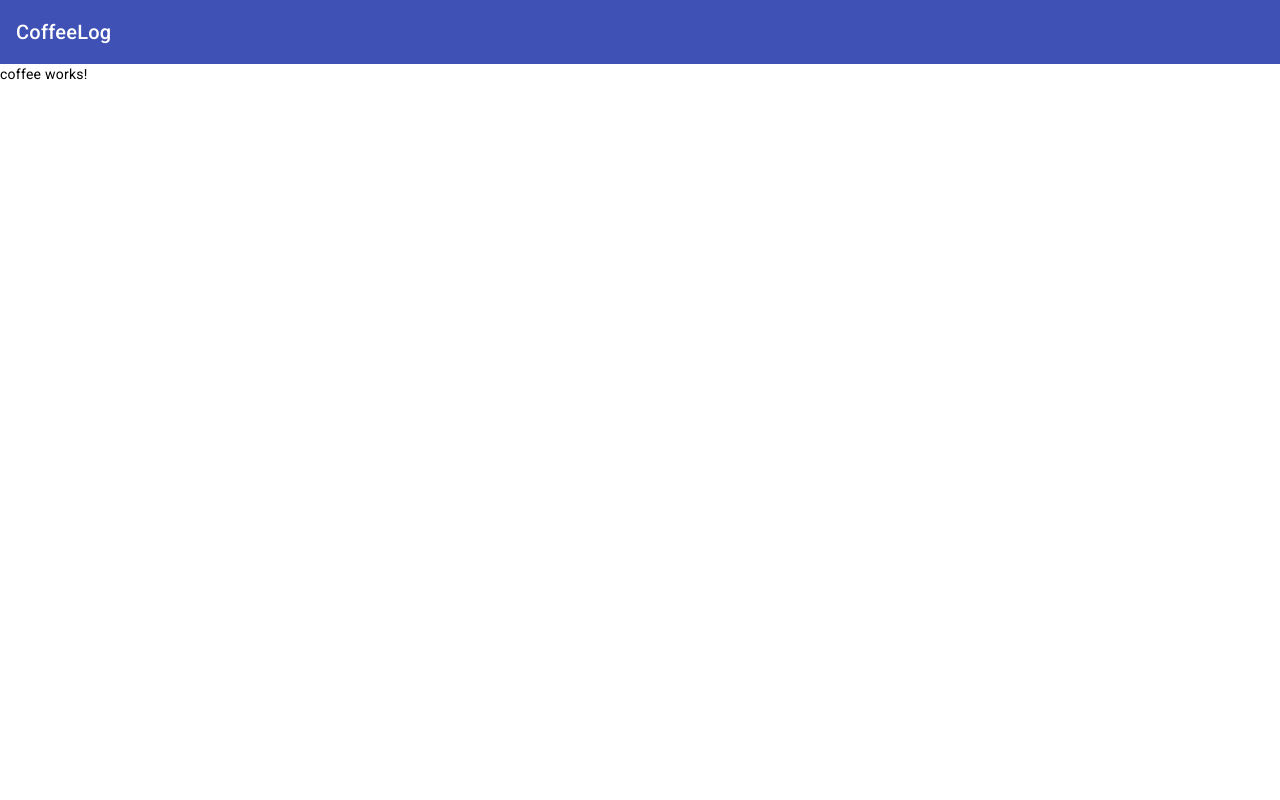
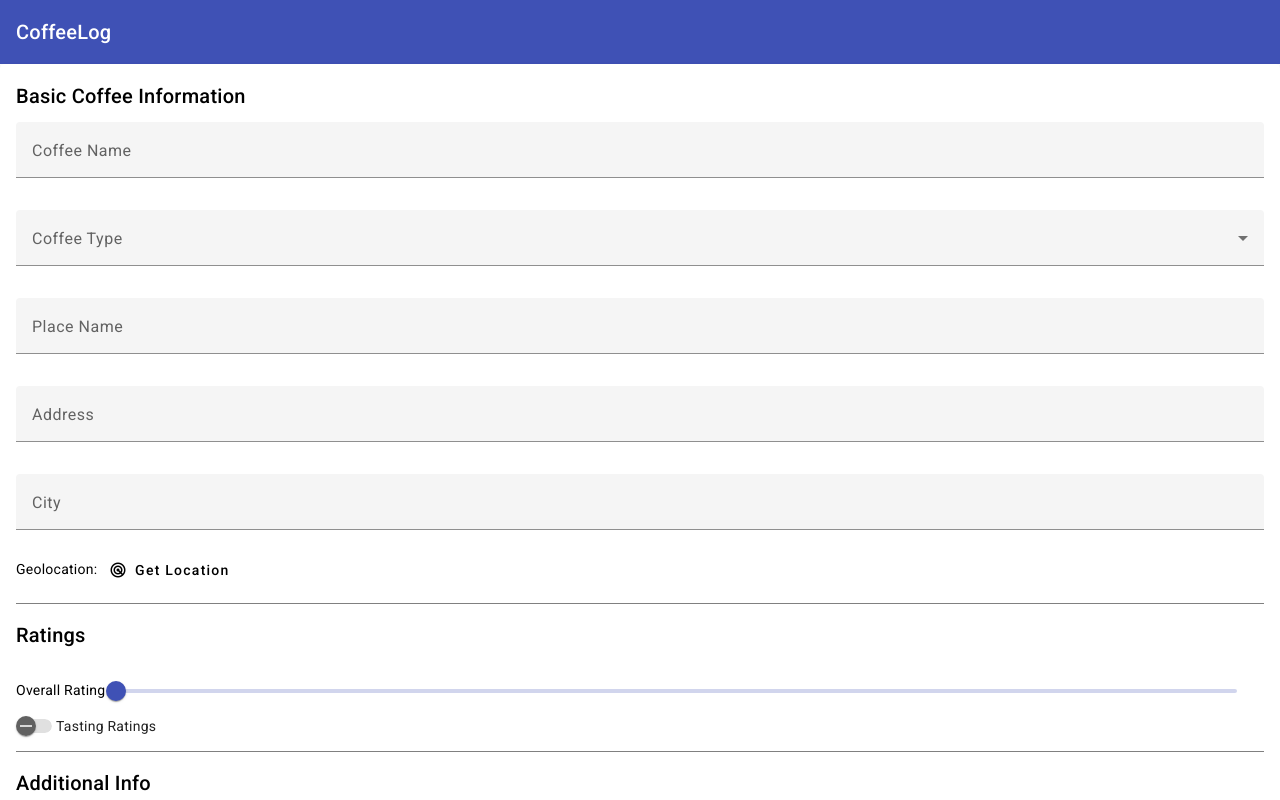
Before and after one commit to yousefgheibi/coffe-log, an Angular app: page /coffee in a window 1280 px wide. Shown: the top 800 px of the page. Built offline with nearby package versions, Linux system fonts and the light colour scheme.

Commit message:
completed coffee component

```diff
--- a/src/app/coffee/coffee.component.html
+++ b/src/app/coffee/coffee.component.html
@@ -1 +1,101 @@
-<p>coffee works!</p>
+<mat-card>
+
+  <mat-card-header>
+    <mat-card-title>
+      Basic Coffee Information
+    </mat-card-title>
+  </mat-card-header>
+
+  <mat-card-content>
+    <mat-form-field>
+      <mat-label>Coffee Name</mat-label>
+      <input matInput name="name" [(ngModel)]="coffee.name">
+    </mat-form-field>
+
+    <mat-form-field>
+      <mat-label>Coffee Type</mat-label>
+      <mat-select name="type" [(ngModel)]="coffee.type">
+        @for (type of types; track $index) {
+          <mat-option [value]="type">
+            {{ type }}
+          </mat-option>
+        }
+      </mat-select>
+    </mat-form-field>
+
+    <mat-form-field>
+      <mat-label>Place Name</mat-label>
+      <input matInput name="place" [(ngModel)]="coffee.place">
+    </mat-form-field>
+
+    <mat-form-field>
+      <mat-label>Address</mat-label>
+      <input matInput name="address" [(ngModel)]="coffee.location!.address">
+    </mat-form-field>
+
+    <mat-form-field>
+      <mat-label>City</mat-label>
+      <input matInput name="city" [(ngModel)]="coffee.location!.city">
+    </mat-form-field>
+
+    <section>
+      Geolocation:
+      <button mat-button (click)="acquireLocation()"><mat-icon>radar</mat-icon>Get Location</button>
+    </section>
+
+    <h2>Ratings</h2>
+
+    <mat-label>Overall Rating</mat-label>
+    <mat-slider max="10" step="1" discrete>
+      <input name="rating" matSliderThumb [(ngModel)]="coffee.rating">
+    </mat-slider>
+
+    <section>
+      <mat-slide-toggle #tastingSelector [checked]="tastingEnabled"
+        (change)="tastingRatingChanged(tastingSelector.checked)">Tasting Ratings</mat-slide-toggle>
+    </section>
+    @if (tastingSelector.checked) {
+
+      <section id="tasting">
+        <label>Aroma</label>
+        <mat-slider max="10" discrete step="1">
+          <input name="aromaRating" matSliderThumb [(ngModel)]="coffee.tastingRating!.aroma">
+        </mat-slider>
+
+        <label>Flavor</label>
+        <mat-slider max="10" discrete step="1">
+          <input name="flavorRating" matSliderThumb [(ngModel)]="coffee.tastingRating!.flavor">
+        </mat-slider>
+
+        <label>Intensity</label>
+        <mat-slider max="10" discrete step="1">
+          <input name="intensityRating" matSliderThumb [(ngModel)]="coffee.tastingRating!.intensity">
+        </mat-slider>
+
+        <label>Sweetness</label>
+        <mat-slider max="10" discrete step="1">
+          <input name="sweetnessRating" matSliderThumb [(ngModel)]="coffee.tastingRating!.sweetness">
+        </mat-slider>
+
+        <label>Aftertaste</label>
+        <mat-slider max="10" discrete step="1">
+          <input name="afterTasteRating" matSliderThumb [(ngModel)]="coffee.tastingRating!.aftertaste">
+        </mat-slider>
+      </section>
+    }
+
+    <h2>Additional Info</h2>
+
+    <mat-form-field>
+      <mat-label>Notes</mat-label>
+      <textarea matInput name="notes" [(ngModel)]="coffee.notes">
+      </textarea>
+    </mat-form-field>
+  </mat-card-content>
+
+  <mat-card-actions>
+    <button mat-button (click)="cancel()">Cancel</button>
+    <button mat-button color="accent" (click)="save()">Save</button>
+  </mat-card-actions>
+
+</mat-card>
--- a/src/app/coffee/coffee.component.scss
+++ b/src/app/coffee/coffee.component.scss
@@ -0,0 +1,13 @@
+h2 {
+    border-top: 1px solid gray;
+    margin-top: 15px;
+    padding-top: 15px;
+}
+
+mat-slider {
+    width: 90%;
+}
+mat-form-field {
+    width: 100%;
+    margin-top: 10px;
+}
--- a/src/app/coffee/coffee.component.ts
+++ b/src/app/coffee/coffee.component.ts
@@ -1,12 +1,58 @@
 import { Component } from '@angular/core';
+import { Coffee } from '../../logic/Coffee';
+import { MatCardModule } from '@angular/material/card';
+import { MatFormFieldModule } from '@angular/material/form-field';
+import { MatInputModule } from '@angular/material/input';
+import { MatSelectModule } from '@angular/material/select';
+import { FormsModule } from '@angular/forms';
+import { MatButtonModule } from '@angular/material/button';
+import { MatSliderModule } from '@angular/material/slider';
+import { MatSlideToggleModule } from '@angular/material/slide-toggle';
+import { GeolocationService } from '../geolocation.service';
+import { DataService } from '../data.service';
+import { TastingRating } from '../../logic/TastingRating';
+import { MatIconModule } from '@angular/material/icon';
 
 @Component({
   selector: 'app-coffee',
   standalone: true,
-  imports: [],
+  imports: [MatCardModule,MatFormFieldModule,MatSlideToggleModule, MatIconModule ,MatSliderModule, FormsModule, MatInputModule,MatSelectModule, MatButtonModule],
   templateUrl: './coffee.component.html',
-  styleUrl: './coffee.component.scss'
+  styleUrl: './coffee.component.scss',
+  providers:[
+    DataService
+  ]
 })
 export class CoffeeComponent {
 
+  coffee = new Coffee();
+  types = ["Espresso", "Ristretto", "Americano", "Cappuccino", "Frappe"]
+  tastingEnabled = false;
+
+  constructor(private geolocation: GeolocationService) {}
+
+  tastingRatingChanged(checked: boolean) {
+    if (checked) {
+      this.coffee.tastingRating = new TastingRating();
+    } else {
+      this.coffee.tastingRating = null;
+    }
+  }
+
+  acquireLocation() {
+    this.geolocation.requestLocation( (location: GeolocationCoordinates | null) => {
+      if (location) {
+        this.coffee.location!.latitude = location.latitude;
+        this.coffee.location!.longitude = location.longitude;
+      }
+    })
+  }
+
+  cancel() {
+
+  }
+
+  save() {
+
+  }
 }
--- a/src/app/data.service.ts
+++ b/src/app/data.service.ts
@@ -11,8 +11,8 @@ export class DataService {
 
   getList(callback: Function) {
     const list = [
-      new Coffee("Double Espresso", "Cafe Tortoni", new PlaceLocation("Av. de Mayo 600", "Buenos Aires")),
-      new Coffee("Honey Americano", "Starcoffee", new PlaceLocation("Gran Via 34", "Madrid"))
+      new Coffee("1","Double Espresso", "Cafe Tortoni", new PlaceLocation("Av. de Mayo 600", "Buenos Aires")),
+      new Coffee("2","Honey Americano", "Starcoffee", new PlaceLocation("Gran Via 34", "Madrid"))
     ];
     callback(list);
   }
--- a/src/app/list/list.component.html
+++ b/src/app/list/list.component.html
@@ -7,7 +7,7 @@
     <mat-card-actions>
         <button mat-button><mat-icon>map</mat-icon>Map</button>
         <button mat-button><mat-icon>share</mat-icon>Share</button>
-        <button mat-button><mat-icon>arrow_forward</mat-icon>Details</button>
+        <button mat-button (click)="goDetails(coffee)"><mat-icon>arrow_forward</mat-icon>Details</button>
     </mat-card-actions>
 </mat-card>
 }
--- a/src/app/list/list.component.ts
+++ b/src/app/list/list.component.ts
@@ -2,24 +2,29 @@ import { Component, OnInit } from '@angular/core';
 import { Coffee } from '../../logic/Coffee';
 import { DataService } from '../data.service';
 import { JsonPipe } from '@angular/common';
-import {MatCardModule} from '@angular/material/card';
-import {MatButtonModule} from '@angular/material/button';
-import {MatIconModule} from '@angular/material/icon';
+import { MatCardModule } from '@angular/material/card';
+import { MatButtonModule } from '@angular/material/button';
+import { MatIconModule } from '@angular/material/icon';
+import { Router } from '@angular/router';
 
 @Component({
   selector: 'app-list',
   standalone: true,
-  imports: [ JsonPipe, MatCardModule, MatButtonModule,MatIconModule],
+  imports: [JsonPipe, MatCardModule, MatButtonModule, MatIconModule],
   templateUrl: './list.component.html',
   styleUrl: './list.component.scss',
 })
 export class ListComponent implements OnInit {
   list: Coffee[] = [];
-  constructor(private data: DataService) {}
+  constructor(private data: DataService, private router: Router) {}
 
   ngOnInit(): void {
     this.data.getList((list: Coffee[]) => {
       this.list = list;
     });
   }
+
+  goDetails(coffee: Coffee) {
+    this.router.navigate(['/coffee', coffee._id]);
+  }
 }
--- a/src/logic/Coffee.ts
+++ b/src/logic/Coffee.ts
@@ -1,18 +1,21 @@
-import { PlaceLocation } from "./PlaceLocation";
-import { TastingRating } from "./TastingRating";
+import { PlaceLocation } from './PlaceLocation';
+import { TastingRating } from './TastingRating';
 
 export class Coffee {
   // Properties
-    type: string = "";
+  type: string = '';
   rating: number = 0;
-    notes: string = "";
+  notes: string = '';
   tastingRating: TastingRating | null;
 
-    constructor(public name: string = "",
-    public place: string = "",
-    public location: PlaceLocation | null = null) {
+  constructor(
+    public _id: string | null = null,
+    public name: string = '',
+    public place: string = '',
+    public location: PlaceLocation | null = null
+  ) {
     this.tastingRating = new TastingRating();
-        if (location==null) {
+    if (location == null) {
       this.location = new PlaceLocation();
     }
   }
```
Lines whose indentation alone changed are shown as unchanged.
